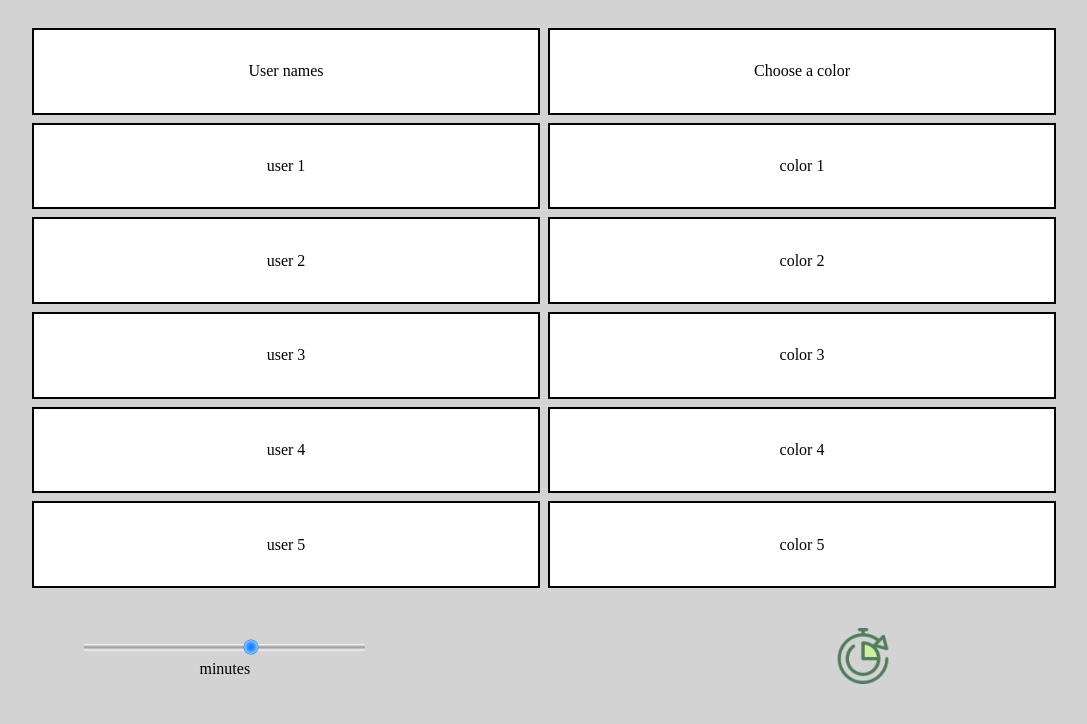
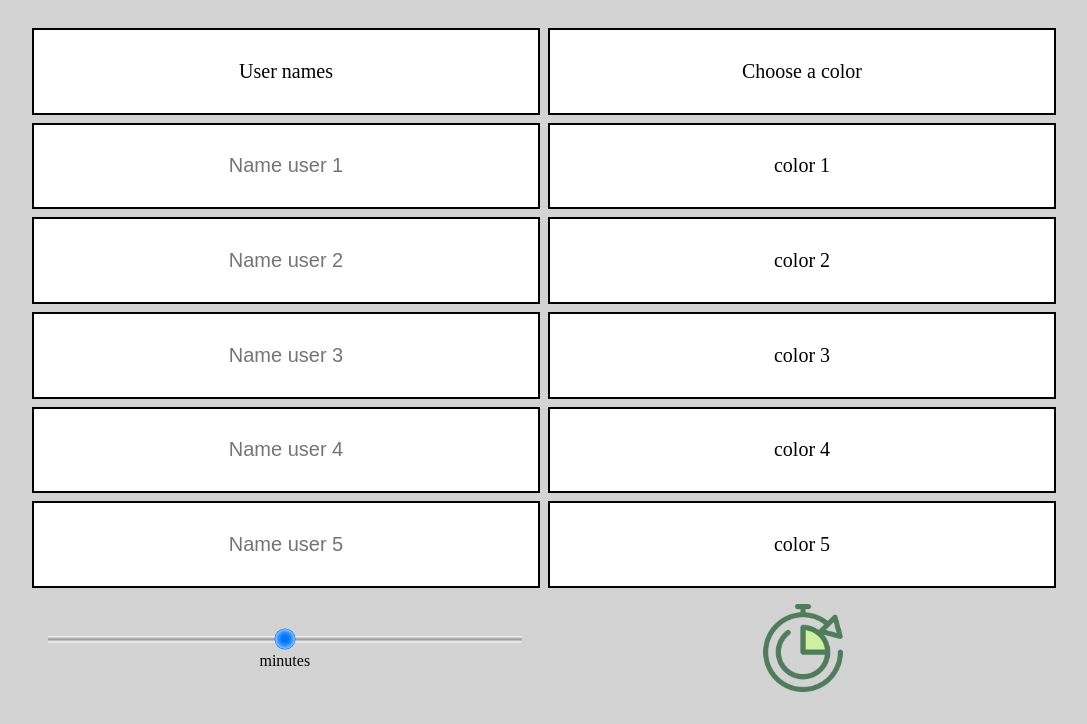
Before and after one commit to nitramXmas/timer-dojo-wcs, a plain HTML site: page index.html in a window 1280 px wide. Shown: the part 92-816 px from the top of the page, without its empty margins (96-1183 px from the left). Drawn offline with Linux system fonts and the light colour scheme.

Commit message:
footer adjustment + param div simplification

```diff
--- a/index.html
+++ b/index.html
@@ -18,11 +18,11 @@
     <main class="page">
         <div class="param">
             <div class="user-libele">User names</div>
-            <div class="user1">user 1</div>
-            <div class="user2">user 2</div>
-            <div class="user3">user 3</div>
-            <div class="user4">user 4</div>
-            <div class="user5">user 5</div>
+            <input type="text" class="input-user user1" name="user-1" placeholder="Name user 1">
+            <input type="text" class="input-user user2" name="user-2" placeholder="Name user 2">
+            <input type="text" class="input-user user3" name="user-3" placeholder="Name user 3">
+            <input type="text" class="input-user user4" name="user-4" placeholder="Name user 4">
+            <input type="text" class="input-user user5" name="user-5" placeholder="Name user 5">
             <div class="color-libele">Choose a color</div>
             <div class="color1">color 1</div>
             <div class="color2">color 2</div>
@@ -34,7 +34,7 @@
     <footer class="footer">
         <div class="slide-time">
             <input type="range" class="custom-slider custom-slider-bullet" name="time
-            min=" 0" max="5">
+            min=" 0" max="6">
             <label for="time">minutes</label>
         </div>
         <div class="go-button">
--- a/style.css
+++ b/style.css
@@ -3,6 +3,7 @@
   margin: 0;
   box-sizing: border-box;
   list-style: none;
+  overflow-x: hidden;
   overflow-y: hidden;
 }
 
@@ -21,17 +22,17 @@ body {
 }
 
 .header {
-  min-height: 15vh;
-  min-width: 100vw;
+  height: 15vh;
+  width: 100vw;
   display: flex;
   justify-content: center;
   align-items: center;
   font-size: 50px;
 }
 
-.page {
-  min-height: 70vh;
-  min-width: 100vw;
+main {
+  height: 70vh;
+  width: 100vw;
   display: flex;
   justify-content: space-evenly;
 }
@@ -50,11 +51,18 @@ body {
   justify-content: center;
   align-items: center;
   background-color: var(--cell-color);
+  font-size: 20px;
+  text-align: center;
 }
 
 .color-libele {
   grid-column-start: 2;
   grid-row-start: 1;
+}
+
+.user1 {
+  grid-column-start: 1;
+  grid-row-start: 2;
 }
 
 .user2 {
@@ -79,11 +87,11 @@ body {
 
 .footer {
   display: grid;
-  min-width: 100vw;
+  width: 80vw;
+  align-items: center;
   grid-template-columns: repeat(2, 1fr);
   grid-template-rows: 15vh;
   column-gap: 1vw;
-  padding: 0.5em;
 }
 
 .slide-time,
@@ -92,11 +100,8 @@ body {
   flex-direction: column;
   justify-content: center;
   align-items: center;
-  padding: 2em;
-}
-
-.go-button img {
-  height: 100%;
+  padding: 1em;
+  height: clamp(30px, 100%, 120px);
 }
 
 /*==============================*/
@@ -105,7 +110,7 @@ body {
 input[type='range'].custom-slider.custom-slider-bullet {
   -webkit-appearance: none;
   height: 2em;
-  width: 50%;
+  width: 100%;
   color: #fff;
   background: transparent;
   background-image: linear-gradient(to bottom, #fff, #999, #fff);
@@ -118,8 +123,8 @@ input[type='range'].custom-slider.custom-slider-bullet {
 /* le curseur                   */
 /*==============================*/
 input[type='range'].custom-slider.custom-slider-bullet::-webkit-slider-thumb {
-  width: 2em;
-  padding: 0.25em; /* largeur du bord */
+  width: 1em;
+  padding: 0.75em; /* largeur du bord */
   border: 1px solid #888;
   border-radius: 50%;
   box-shadow: 0 0 0.5em #fff inset;
```
